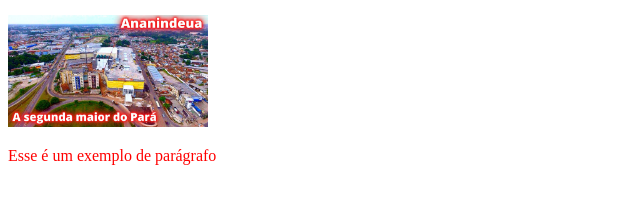
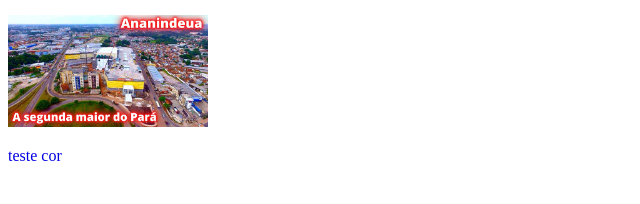
Before and after one commit to vinialves3/Senai, a plain HTML site: page index.html in a window 1280 px wide. Shown: the part 104-308 px from the top of the page, without its empty margins (0-640 px from the left). Drawn offline with Linux system fonts and the light colour scheme.

```diff
--- a/index.html
+++ b/index.html
@@ -10,6 +10,6 @@
     <button> Novo botão</button>
     <br> </br>
     <img src="ananindeua.jpg" heigh="200px" width="200px">
-    <p> <font color="red"> Esse é um exemplo de parágrafo </font> </p>
+    <p style="color:rgb(0,0,225)">teste cor</p>
 </body>
 </html>
```
